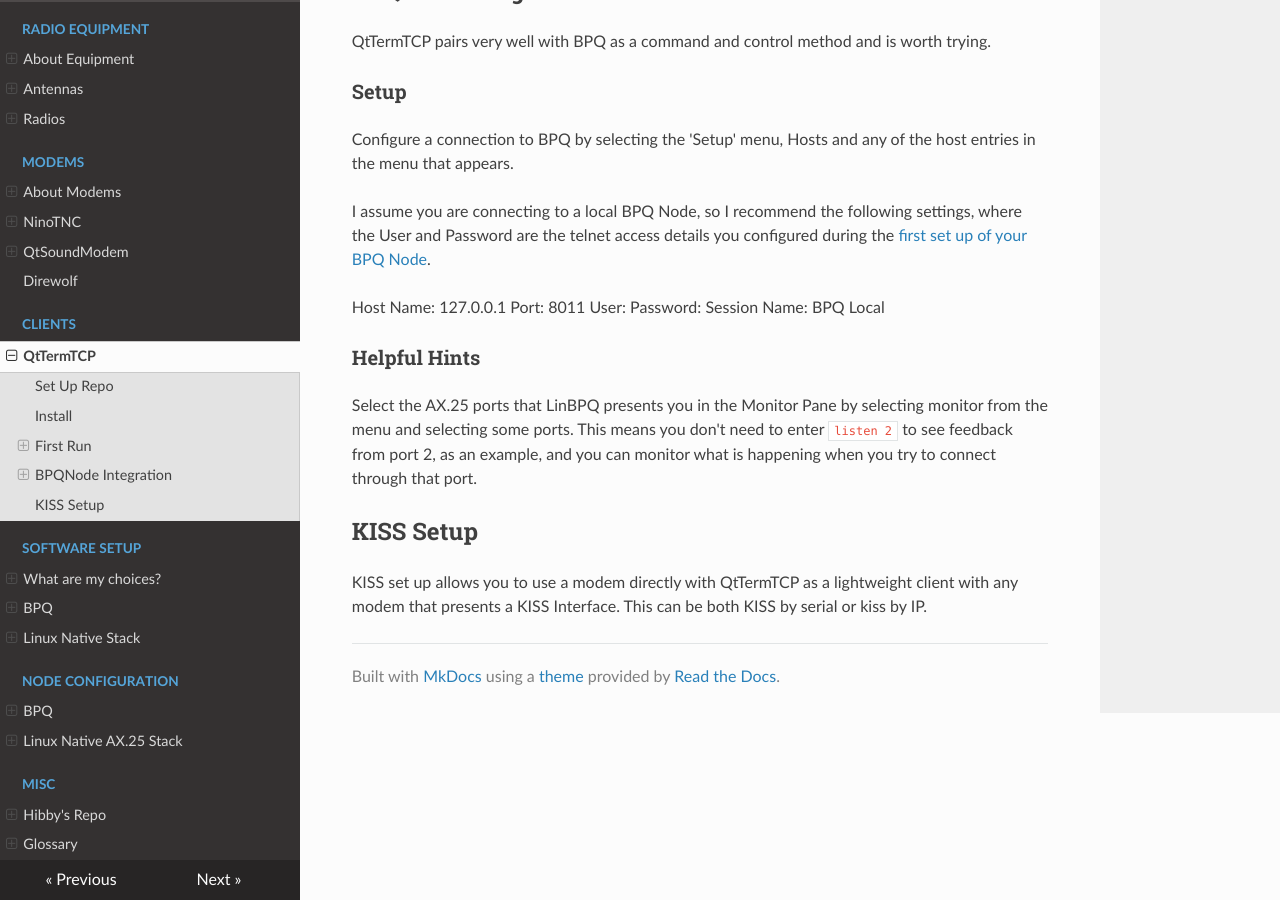
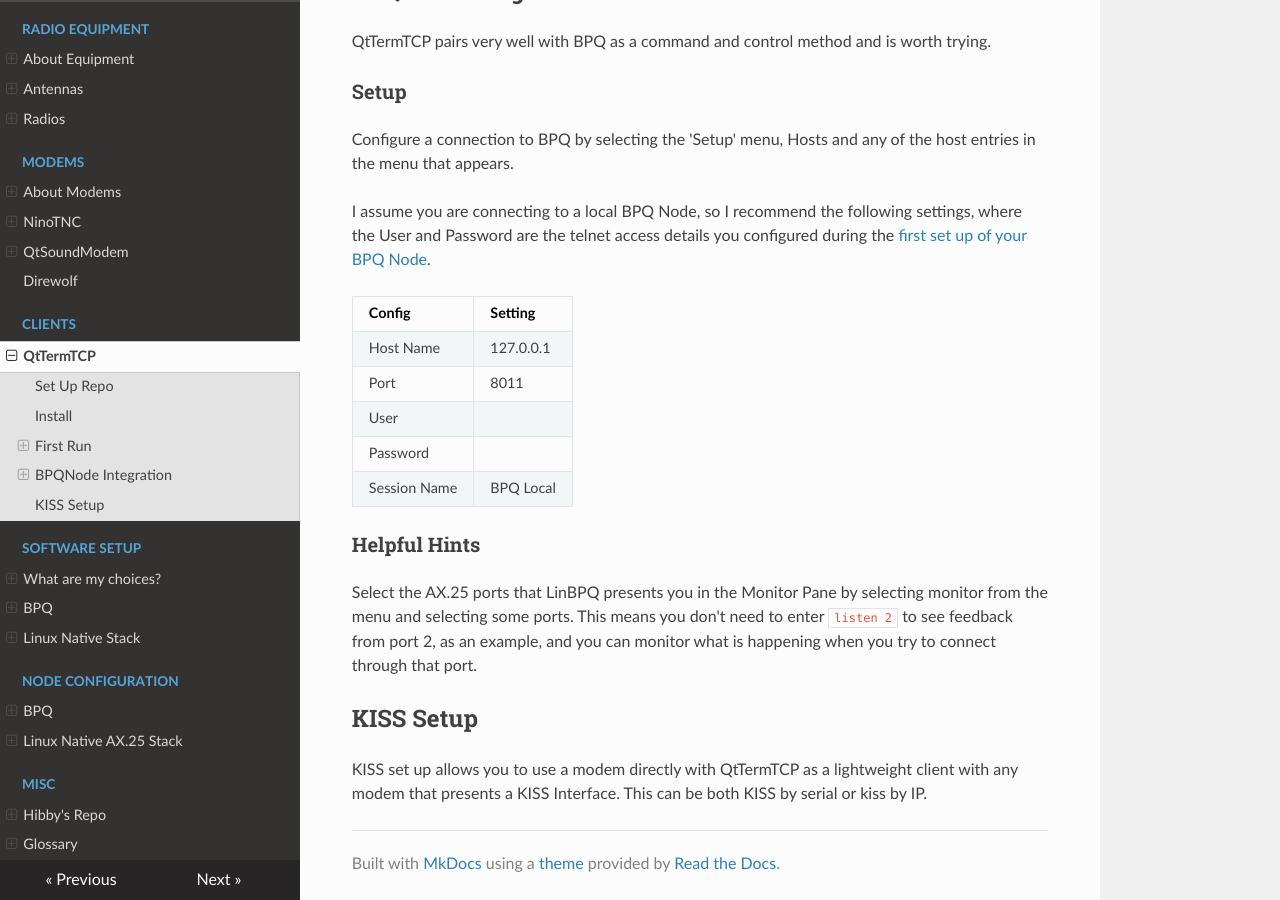
Before and after one commit to Hibby/packetradio-guide, an MkDocs documentation site: the page built from docs/clients/qtttcp.md, in a window 1280 px wide and 900 px high, scrolled down 1296 px. Built offline with MkDocs 1.6.1, drawn with Linux system fonts in a browser that asks for light colours; nearby versions of some CDN libraries.

Commit message:
yeah another one

```diff
--- a/docs/clients/qtttcp.md
+++ b/docs/clients/qtttcp.md
@@ -47,11 +47,13 @@
 
 I assume you are connecting to a local BPQ Node, so I recommend the following settings, where the User and Password are the telnet access details you configured during the [first set up of your BPQ Node](../install/bpq.md).
 
-Host Name: 127.0.0.1
-Port: 8011
-User: <username>
-Password: <password>
-Session Name: BPQ Local
+| Config | Setting |
+| ------ | ------- |
+| Host Name | 127.0.0.1 |
+| Port | 8011 |
+| User | <username> |
+| Password | <password> |
+| Session Name | BPQ Local |
 
 ### Helpful Hints
 
```
